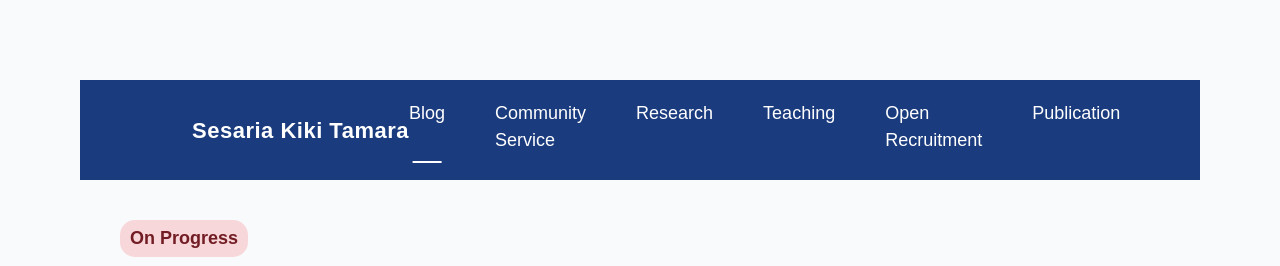
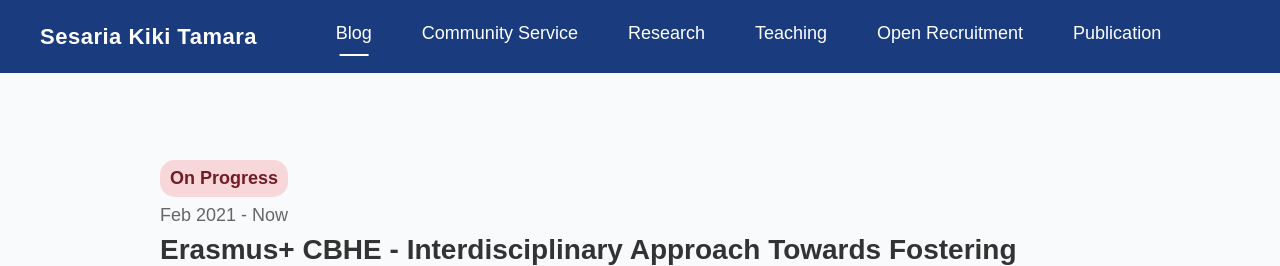
Before and after one commit to Doffannoel/agile, a Django app: page /research/ in a window 1280 px wide. Shown: the top 266 px of the page. Run offline with Django 5.2, Linux system fonts and the light colour scheme; some libraries are stand-ins or nearby versions.

Commit message:
finalProjectPageDanDetailProject

```diff
--- a/blog_dosen/myapp/templates/myapp/detailProject.html
+++ b/blog_dosen/myapp/templates/myapp/detailProject.html
@@ -1,7 +1,7 @@
 {% extends "base.html" %}
 {% load static %}
 
-{% block title %}Research Project - IN2FOOD{% endblock %}
+{% block title %}Home - Sesaria Kikitamara{% endblock %}
 
 {% block content %}
 <!DOCTYPE html>
@@ -14,14 +14,30 @@
         body {
             font-family: Arial, sans-serif;
             margin: 0;
-            padding: 80px;
+            padding: 0; /* Hilangkan padding default body */
             background-color: white;
             color: #333;
+            display: flex;
+            flex-direction: column;
+            min-height: 100vh; /* Penting untuk sticky footer */
         }
-        .container {
-            width: 100%;
-            padding: 20px;
+
+        body {
+    display: flex;
+    flex-direction: column;
+    min-height: 100vh;
+}
+
+.container {
+            flex: 1; /* Atau flex-grow: 1;  Ini yang penting! */
+            padding: 80px; /* Padding untuk konten, jangan di body */
         }
+
+footer {
+    margin-top: auto; /* mendorong footer ke bawah */
+    /* tambahkan properti CSS lain sesuai kebutuhan Anda */
+}
+
         .status {
             display: inline-block;
             background-color: #f8d7da;
@@ -105,6 +121,35 @@
             font-size: 18px;
             line-height: 1.6;
         }
+
+        .navbar {
+    position: fixed; /* Tetap di atas saat scroll */
+    top: 0; /* Menempel ke atas */
+    left: 0;
+    width: 100%; /* Full width */
+    background-color: #1A3B7D; /* Warna latar belakang */
+    color: white;
+    display: flex;
+    justify-content: center;
+    align-items: center;
+    padding: 20px 0;
+    font-size: 18px;
+    font-weight: bold;
+    z-index: 1000; /* Pastikan navbar ada di atas konten lain */
+}
+
+.footer {
+        background-color: #1A3B7D;
+        color: white;
+        text-align: center;
+        padding: 20px 0;
+        margin-top: auto;
+        width: 100vw;
+        position: relative;
+        bottom: 0;
+        left: 0;
+    }
+
     </style>
 </head>
 <body>
```
Also changed, not shown: blog_dosen/myapp/templates/myapp/project.html (+6 -7 lines).
